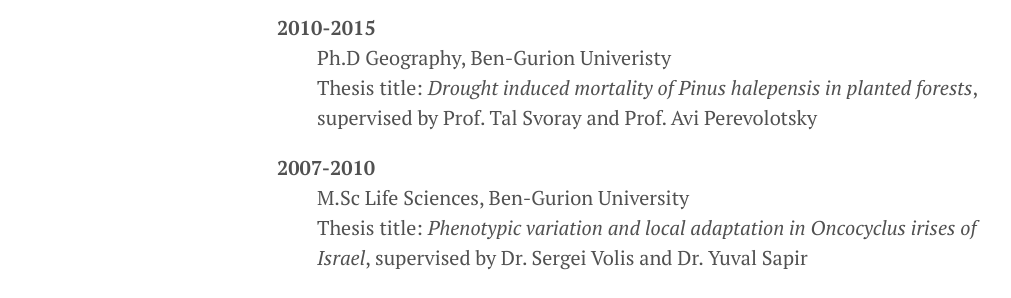
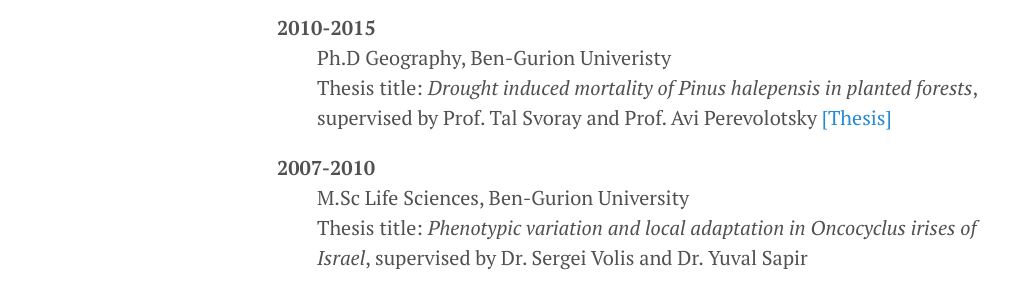
Before and after one commit to michaeldorman/michaeldorman.github.io, a Jekyll site: the page built from cv.md, in a window 1280 px wide and 900 px high. Shown: the part 277-575 px from the top of the window, without its empty margins (3-1014 px from the left). Built offline with Jekyll 4.4.1, drawn with Linux system fonts in a browser that asks for light colours.

Commit message:
add thesis

```diff
--- a/cv.md
+++ b/cv.md
@@ -10,7 +10,7 @@
 2010-2015
 :   Ph.D Geography, Ben-Gurion Univeristy
 
-    Thesis title: *Drought induced mortality of Pinus halepensis in planted forests*, supervised by Prof. Tal Svoray and Prof. Avi Perevolotsky
+    Thesis title: *Drought induced mortality of Pinus halepensis in planted forests*, supervised by Prof. Tal Svoray and Prof. Avi Perevolotsky <a href = "https://dl.dropboxusercontent.com/s/hb3jpk2iue3e978/Dorman%20PhD%20Thesis%202015.pdf?dl=0">[Thesis]</a>
 
 2007-2010
 :   M.Sc Life Sciences,  Ben-Gurion University
```
Also changed, not shown: 1 other file.
